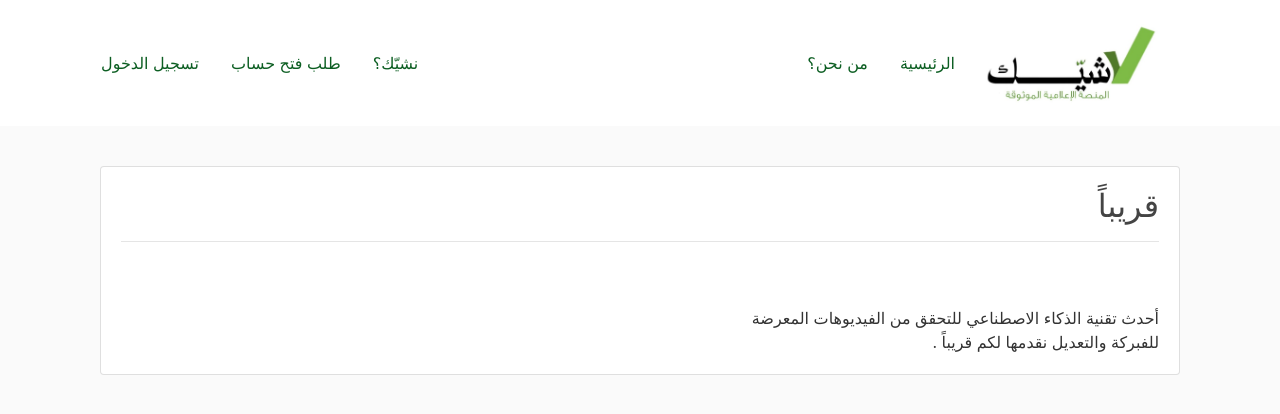
After one commit to joodk1/2024-GP-5, a Flask app: page /shayekModel in a window 1280 px wide. The commit adds this page. Shown: the top 414 px of the page. Run offline with Flask 3, Linux system fonts and the light colour scheme; some libraries are stand-ins or nearby versions.

Commit message:
model page added

```diff
--- a/flask_shayek/flaskblog/routes.py
+++ b/flask_shayek/flaskblog/routes.py
@@ -27,7 +27,8 @@ def home():
 
 @app.route('/about')
 def about():
-    return render_template('about.html', title = 'من نحن')
+    return render_template('about.html', title = '?من نحن')
+
 
 @app.route('/register', methods=['GET', 'POST'])
 def register():
@@ -56,3 +57,7 @@ def register_request():
         flash(f' تم ارسال الطلب {form.username.data}!', 'success')
         return redirect(url_for('home'))
     return render_template('register_request.html', title= 'فتح حساب منصة اخبارية', form=form)
+
+@app.route('/shayekModel')
+def shayekModel():
+    return render_template('shayekModel.html', title = 'نشيّك ؟')
--- a/flask_shayek/flaskblog/templates/layout.html
+++ b/flask_shayek/flaskblog/templates/layout.html
@@ -23,6 +23,7 @@
         <div class="d-flex align-items-center">
           <a class="nav-item nav-link" href="{{ url_for('login') }}">تسجيل الدخول</a>
           <a class="nav-item nav-link" href="{{ url_for('register_request') }}">طلب فتح حساب</a>
+          <a class="nav-item nav-link" href="{{ url_for('shayekModel') }}">نشيّك؟</a>
         </div>
 
         <!-- Toggle Button -->
@@ -34,7 +35,7 @@
         <div class="collapse navbar-collapse" id="navbarToggle">
           <!-- Logo and Navbar Left Side (which is actually the right side in a RTL layout) -->
           <div class="ml-auto d-flex align-items-center">
-            <a class="nav-item nav-link" href="{{ url_for('about') }}">من نحن</a>
+            <a class="nav-item nav-link" href="{{ url_for('about') }}">من نحن؟</a>
             <a class="nav-item nav-link" href="{{ url_for('home') }}">الرئيسية</a>
             <a class="navbar-brand mr-4" href="/"><img class="logo" src="/static/Images/Shayek_logo.png" alt="شيّـــك" style="width: 180px;"></a>
           </div>
--- /dev/null
+++ b/flask_shayek/flaskblog/templates/shayekModel.html
@@ -0,0 +1,22 @@
+{% extends "layout.html" %}
+{% block content %}
+<div class="container-fluid my-3">
+    <div class="row justify-content-center">
+      <div class="col-12">
+        <div class="card">
+          <div class="card-body">
+            <h2 class="card-title">قريباً </h2>
+            <hr>
+            <p class="card-text">
+
+              <br><br>
+                  أحدث تقنية الذكاء الاصطناعي للتحقق من الفيديوهات المعرضة  <br>
+               للفبركة والتعديل نقدمها لكم قريباً      .
+
+              </p>
+          </div>
+        </div>
+      </div>
+    </div>
+  </div>
+{% endblock content %}
```
